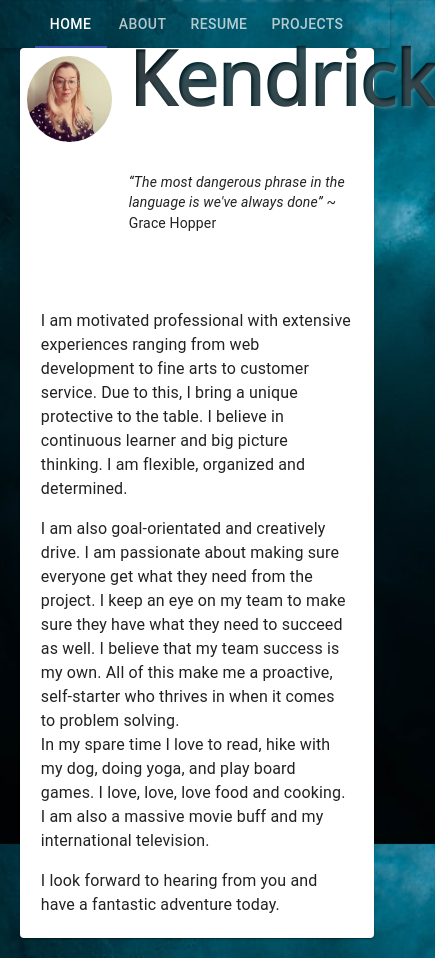
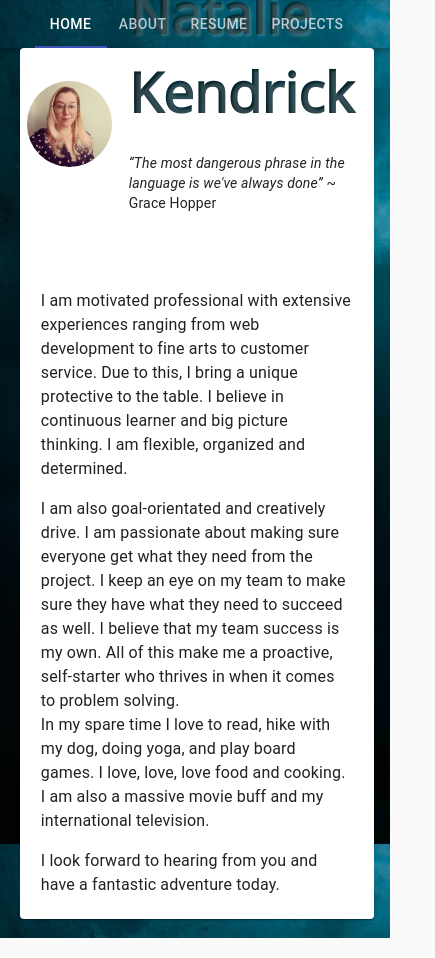
Before and after one commit to listenToRipley/nataliekendrick, a React (Create React App) app: page /about in a window 390 px wide. Shown: the whole page, 435 px wide, since content can reach past the window. Built offline with nearby package versions, Linux system fonts and the light colour scheme.

Commit message:
work more on responsive

```diff
--- a/src/Components/Components.css
+++ b/src/Components/Components.css
@@ -294,7 +294,7 @@ a:hover {
   }
 }
 
-@media all and (min-width: 900px), (max-width: 1126px) {
+@media all and (min-width: 941px), (max-width: 412px) {
   .aboutPage {
     margin-top: 0;
   }
@@ -307,10 +307,33 @@ a:hover {
     margin-top: 0;
   }
   .aboutName {
-    justify-self: center;
+    font-size: 45px;
+    margin-top: -2em;
+    margin-bottom: 1em;
+    color: #026f8593;
+    font-weight: 300;
+  }
+}
+
+@media all and (min-width: 1094px), (max-width: 1126px) {
+  .aboutPage {
+    margin-top: 0;
+  }
+  .aboutHeader {
+    display: flex;
+    flex-wrap: wrap;
+    margin-top: 25px;
+  }
+
+  .profilePic {
+    margin-top: 0;
+  }
+  .aboutName {
+    display: inline-block;
     font-family: 'Open Sans', sans-serif, 'Bold';
     font-weight: 600;
-    margin-top: -3em;
+    font-size: 55px;
+    margin-top:-3.5em;
     margin-bottom: 1em;
     color: #026f8593;
   }
```
